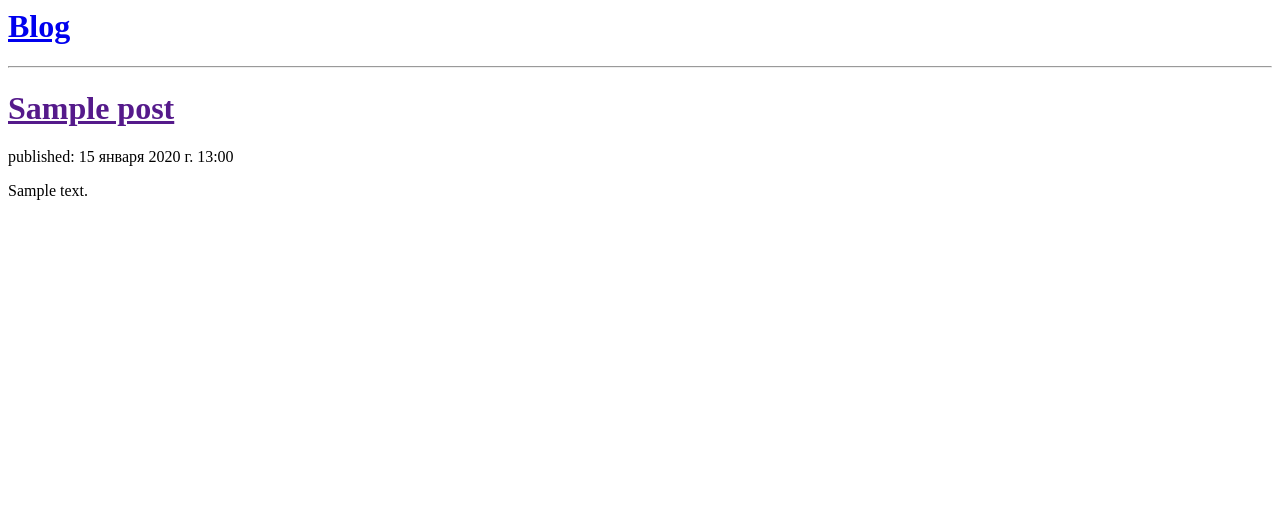
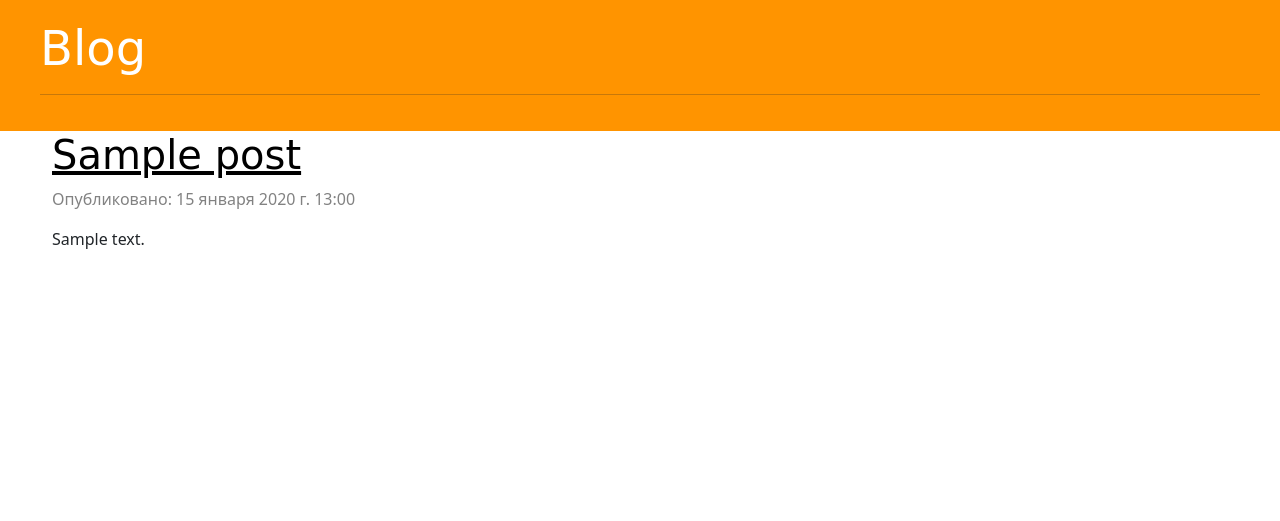
Before and after one commit to dmitry-v-vlasov/my-demo-blog, a Django app: page / in a window 1280 px wide. Shown: the top 521 px of the page. Run offline with Django 4.2, Linux system fonts and the light colour scheme; tables that the repository leaves empty hold one stand-in row (values such as "Sample post").

Commit message:
Blog styles

```diff
--- /dev/null
+++ b/blog/static/css/blog.css
@@ -0,0 +1,46 @@
+.page-header {
+    background-color: #ff9400;
+    margin-top: 0;
+    padding: 20px 20px 20px 40px;
+}
+
+.page-header h1, .page-header h1 a, .page-header h1 a:visited, .page-header h1 a:active {
+    color: #ffffff;
+    font-size: 36pt;
+    text-decoration: none;
+}
+
+.content {
+    margin-left: 40px;
+}
+
+h1, h2, h3, h4 {
+    font-family: 'Comic Sans MS', cursive;
+}
+
+.date {
+    color: #828282;
+}
+
+.save {
+    float: right;
+}
+
+.post-form textarea, .post-form input {
+    width: 100%;
+}
+
+.top-menu, .top-menu:hover, .top-menu:visited {
+    color: #ffffff;
+    float: right;
+    font-size: 26pt;
+    margin-right: 20px;
+}
+
+.post {
+    margin-bottom: 70px;
+}
+
+.post h1 a, .post h1 a:visited {
+    color: #000000;
+}
--- a/blog/templates/blog/post_list.html
+++ b/blog/templates/blog/post_list.html
@@ -1,19 +1,34 @@
+{% load static %}
 <html>
     <head>
+        <meta charset="utf-8">
+        <meta name="viewport" content="width=device-width, initial-scale=1">
         <title>Blog</title>
+        <link href="https://cdn.jsdelivr.net/npm/bootstrap@5.3.2/dist/css/bootstrap.min.css" rel="stylesheet" integrity="sha384-T3c6CoIi6uLrA9TneNEoa7RxnatzjcDSCmG1MXxSR1GAsXEV/Dwwykc2MPK8M2HN" crossorigin="anonymous">
+        <link rel="stylesheet" href="{% static 'css/blog.css' %}">
     </head>
     <body>
-        <div>
+        <div class="page-header">
             <h1><a href="/">Blog</a></h1>
             <hr>
         </div>
 
-        {% for post in posts %}
-            <div>
-                <h1><a href="">{{ post.title }}</a></h1>
-                <p>published: {{ post.published_date }}</p>
-                <p>{{ post.text|linebreaksbr }}</p>
+        <div class="content container">
+            <div class="row">
+                <div class="col-md-8">
+                    {% for post in posts %}
+                        <div class="post">
+                            <h1><a href="">{{ post.title }}</a></h1>
+                            <div class="date">
+                                <p>Опубликовано: {{ post.published_date }}</p>
+                            </div>
+                            <p>{{ post.text|linebreaksbr }}</p>
+                        </div>
+                    {% endfor %}
+                </div>
             </div>
-        {% endfor %}
+        </div>
+
+        <script src="https://cdn.jsdelivr.net/npm/bootstrap@5.3.2/dist/js/bootstrap.bundle.min.js" integrity="sha384-C6RzsynM9kWDrMNeT87bh95OGNyZPhcTNXj1NW7RuBCsyN/o0jlpcV8Qyq46cDfL" crossorigin="anonymous"></script>
     </body>
 </html>
```
